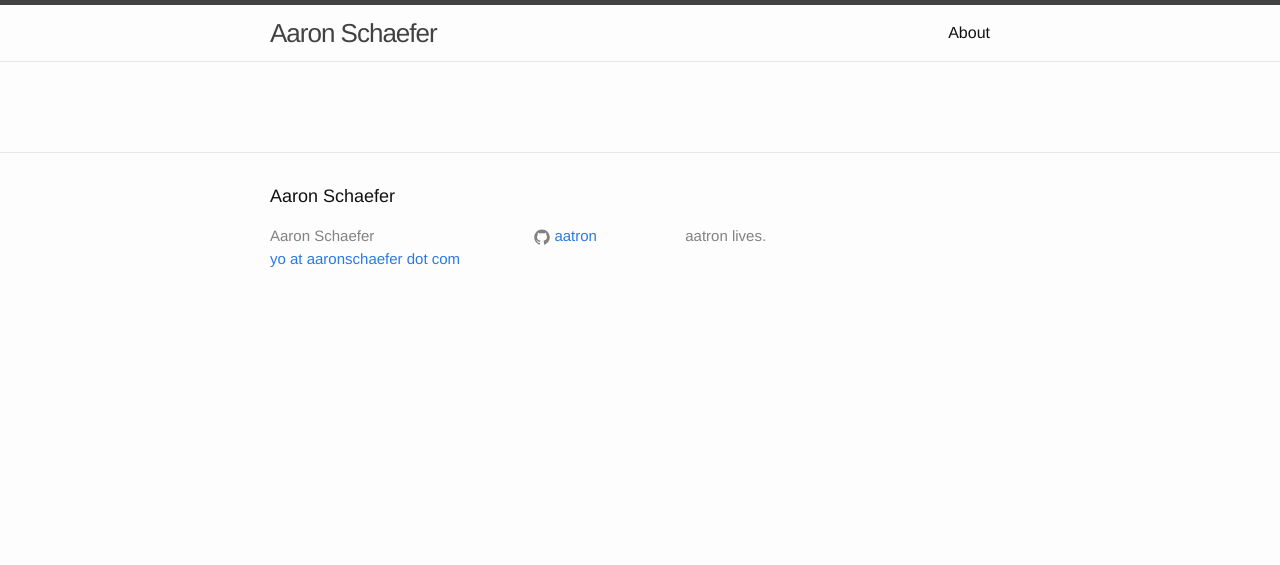
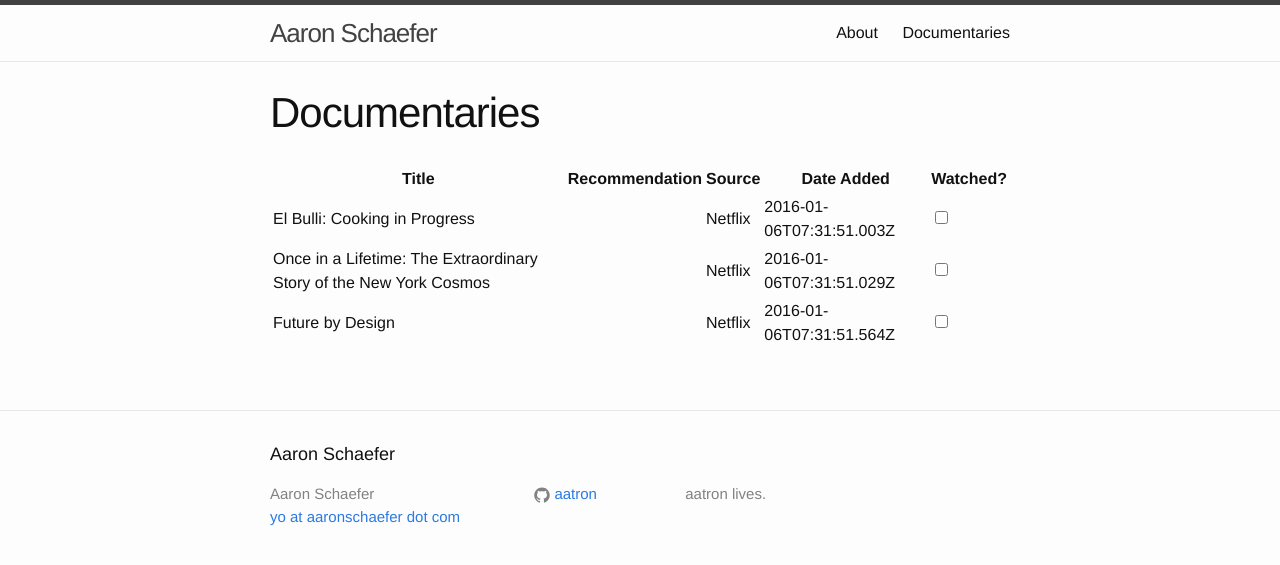
Before and after one commit to aatron/blog, a Jekyll site: the page built from documentaries.html, in a window 1280 px wide. Shown: the top 565 px of the page. Built offline with Jekyll 4.4.1, drawn with Linux system fonts in a browser that asks for light colours.

Commit message:
Placeholder to display documentaries

```diff
--- /dev/null
+++ b/_data/documentaries.json
@@ -0,0 +1,26 @@
+[
+  {
+    "title": "El Bulli: Cooking in Progress",
+    "tags": "",
+    "dateAdded": "2016-01-06T07:31:51.003Z",
+    "recommendation": "",
+    "source": "Netflix",
+    "notes": ""
+  },
+  {
+    "title": "Once in a Lifetime: The Extraordinary Story of the New York Cosmos",
+    "tags": "",
+    "dateAdded": "2016-01-06T07:31:51.029Z",
+    "recommendation": "",
+    "source": "Netflix",
+    "notes": ""
+  },
+  {
+    "title": "Future by Design",
+    "tags": "",
+    "dateAdded": "2016-01-06T07:31:51.564Z",
+    "recommendation": "",
+    "source": "Netflix",
+    "notes": ""
+  }
+]
--- a/documentaries.html
+++ b/documentaries.html
@@ -1,4 +1,26 @@
 ---
 layout: page
-title: ""
+title: Documentaries
+permalink: /documentaries/
 ---
+
+<table>
+    <thead>
+        <th>Title</th>
+        <th>Recommendation</th>
+        <th>Source</th>
+        <th>Date Added</th>
+        <th>Watched?</th>
+    </thead>
+    <tbody>
+{% for doc in site.data.documentaries %}
+        <tr>
+            <td>{{doc.title}}</td>
+            <td>{{doc.recommendation}}</td>
+            <td>{{doc.source}}</td>
+            <td>{{doc.dateAdded}}</td>
+            <td><input type="checkbox" /></td>
+        </tr>
+{% endfor %}
+    </tbody>
+</table>
```
